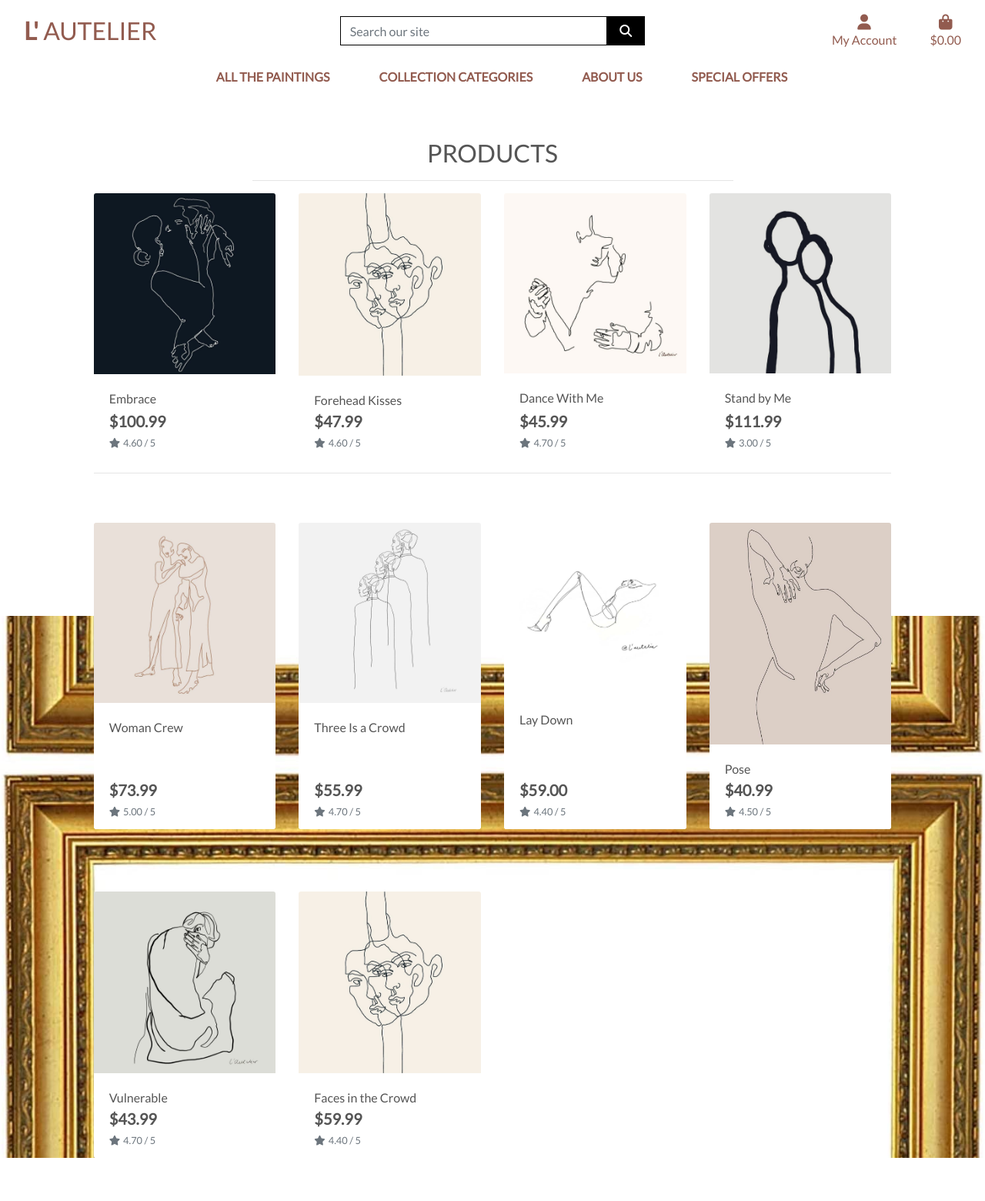
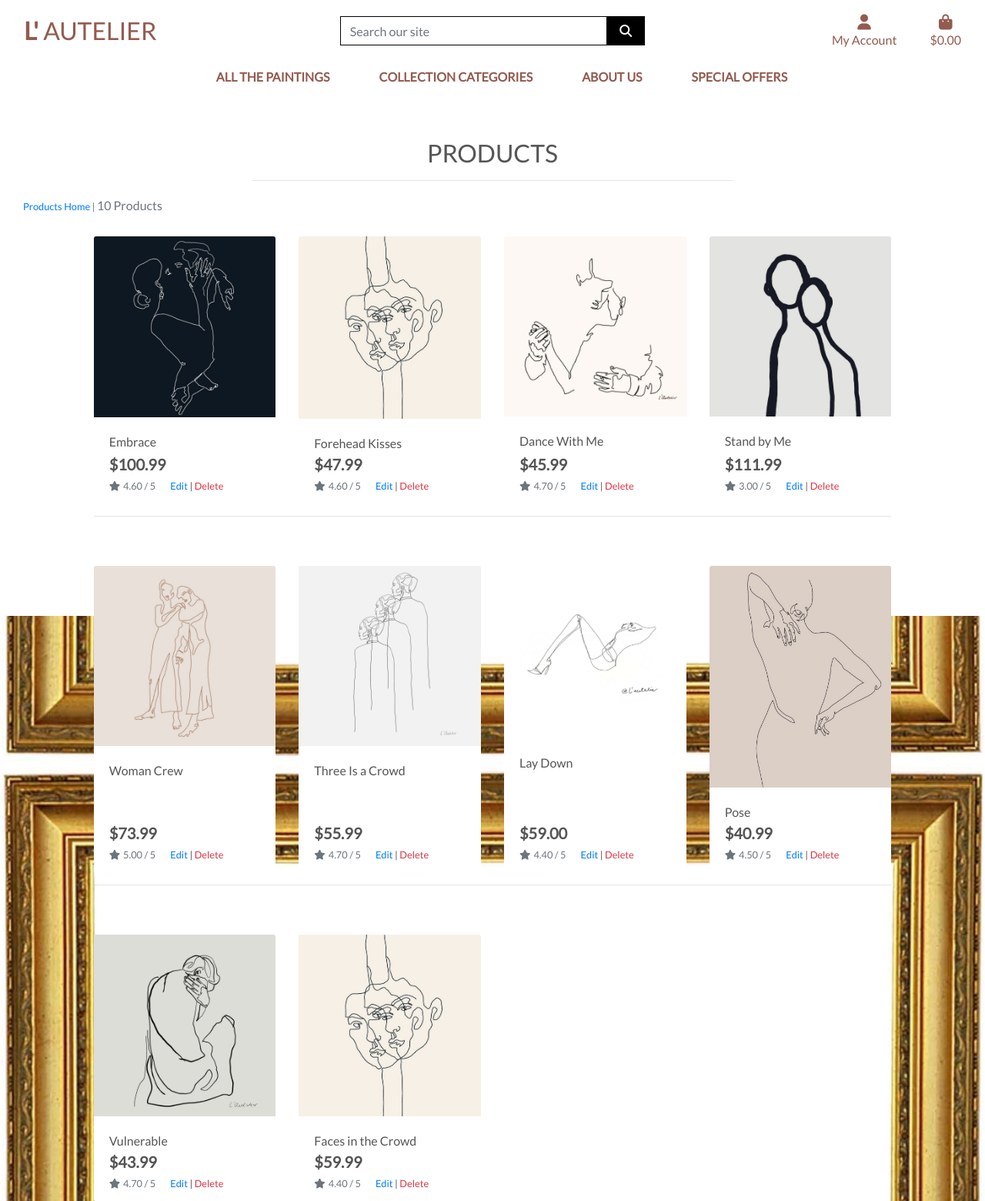
Before and after one commit to Antonio-dev7/lautelier, a Django app: page /products/ in a window 1280 px wide. Shown: the whole page at 77% size. Before the commit the page ends 1504 px from the top, so only its background shows below. Run offline with Django 3.2, Linux system fonts and the light colour scheme; the visitor is signed in with stand-in values (Sample User, id 1); data comes from the database, SQL or seed files in the repository; some libraries are stand-ins or nearby versions.

Commit message:
Product admin - delete product - functionality done!

```diff
--- a/products/templates/products/product_detail.html
+++ b/products/templates/products/product_detail.html
@@ -41,6 +41,12 @@
                         <small class="text-muted"><i class="fas fa-star mr-1"></i>{{ product.rating }} / 5</small>
                     {% else %}
                         <small class="text-muted">No Rating</small>
+                    {% endif %}
+                    {% if request.user.is_superuser %}
+                        <small class="ml-3">
+                            <a href="{% url 'edit_product' product.id %}">Edit</a> |
+                            <a class="text-danger" href="{% url 'delete_product' product.id %}">Delete</a>
+                        </small>
                     {% endif %}
                     <p class="mt-3">{{ product.description }}</p>
                     <form class="form" action="{% url 'add_to_bag' product.id %}" method="POST"> <!--form for adding products -->
--- a/products/templates/products/products.html
+++ b/products/templates/products/products.html
@@ -18,6 +18,18 @@
                 <hr class="w-50 mb-1">
             </div>
         </div>
+
+        <div class="col-12 col-md-6 order-md-first">
+            <p class="text-muted mt-3 text-center text-md-left">
+                {% if search_term or current_categories or current_sorting != 'None_None' %}
+                    <span class="small"><a href="{% url 'products' %}">Products Home</a> | </span>
+                {% endif %}
+                {{ products|length }} Products{% if search_term %} found for <strong>"{{ search_term }}"</strong>{% endif %}
+            </p>
+        </div>
+
+
+
         <div class="row">
             <div class="product-container col-10 offset-1">
                 <div class="row mt-1 mb-2"></div>
@@ -45,6 +57,12 @@
                                                 <small class="text-muted"><i class="fas fa-star mr-1"></i>{{ product.rating }} / 5</small>
                                             {% else %}
                                                 <small class="text-muted">No Rating</small>
+                                            {% endif %}
+                                            {% if request.user.is_superuser %}
+                                                <small class="ml-3">
+                                                    <a href="{% url 'edit_product' product.id %}">Edit</a> |
+                                                    <a class="text-danger" href="{% url 'delete_product' product.id %}">Delete</a>
+                                                </small>
                                             {% endif %}
                                         </div>
                                     </div>
--- a/products/urls.py
+++ b/products/urls.py
@@ -6,4 +6,5 @@ urlpatterns = [
     path('<int:product_id>/', views.product_detail, name='product_detail'),
     path('add/', views.add_product, name='add_product'),
     path('edit/<int:product_id>/', views.edit_product, name='edit_product'),
+    path('delete/<int:product_id>/', views.delete_product, name='delete_product'),
 ]
--- a/products/views.py
+++ b/products/views.py
@@ -55,9 +55,9 @@ def add_product(request):
     if request.method == 'POST':
         form = ProductForm(request.POST, request.FILES)
         if form.is_valid():
-            form.save()
+            product = form.save()
             messages.success(request, 'Successfully added product!')
-            return redirect(reverse('add_product'))
+            return redirect(reverse('product_detail', args=[product.id]))
         else:
             messages.error(request, 'Failed to add product. Please ensure the form is valid.')
     else:
@@ -93,3 +93,11 @@ def edit_product(request, product_id):
     }
 
     return render(request, template, context)
+
+
+def delete_product(request, product_id):
+    """ Delete a product from the store """
+    product = get_object_or_404(Product, pk=product_id)
+    product.delete()
+    messages.success(request, 'Product deleted!')
+    return redirect(reverse('products'))
```
Also changed, not shown: media/13901565_10153669949101360_3561112807216900618_n.jpg (added).
